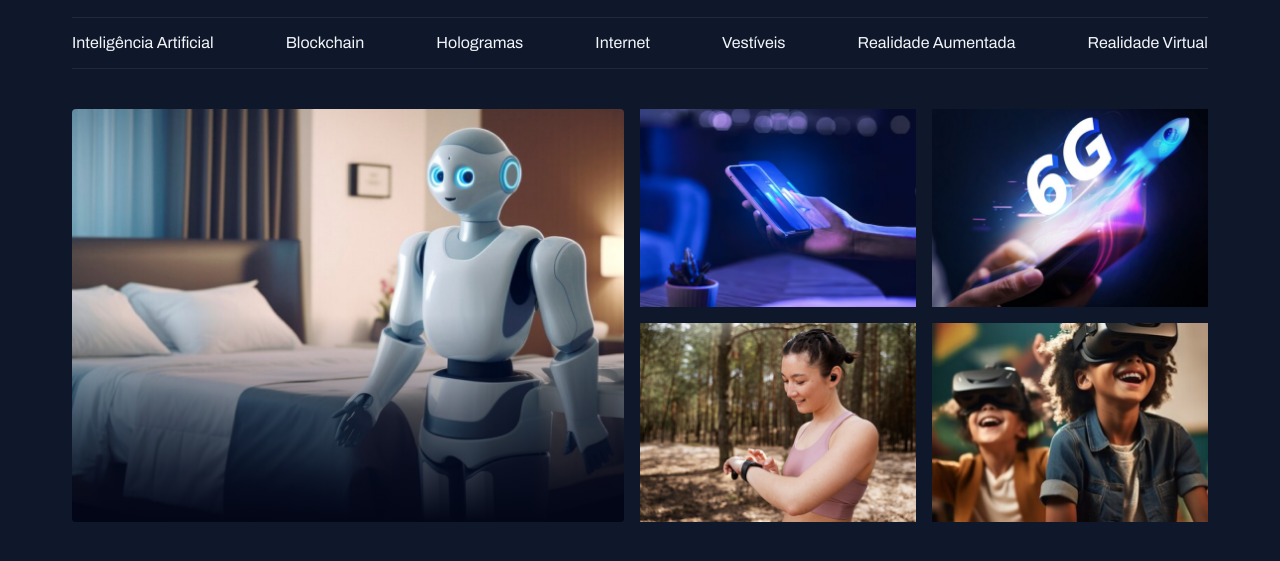
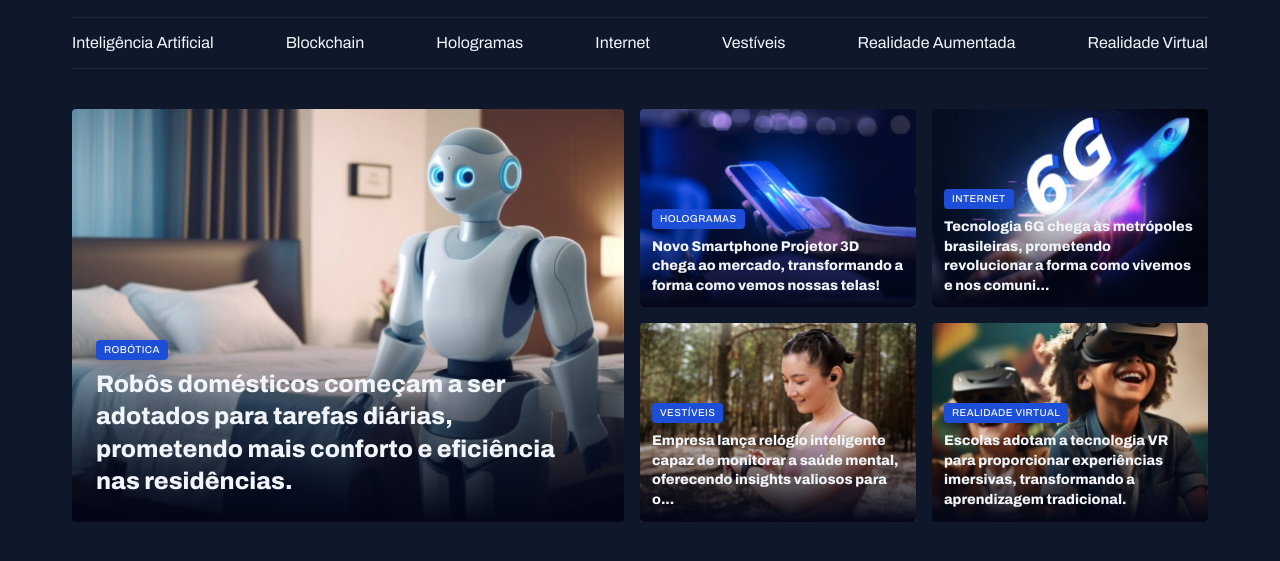
Before and after one commit to agadelhaa/portal-de-noticias, a plain HTML site: page index.html in a window 1280 px wide. Shown: the part 55-616 px from the top of the page. Drawn offline with Linux system fonts and the light colour scheme.

Commit message:
finalizando a sessão destaques

```diff
--- a/index.html
+++ b/index.html
@@ -42,25 +42,45 @@
     </header>
     <main class="grid container">
       <section id="featured" class="grid grid-flow-col gap-16">
-        <div class="card">
-          <img src="assets/images/Image 01.png" alt="" />
-        </div>
+        <figure class="card">
+          <img src="assets/images/Image 01.png" alt="Robôs domésticos começam a ser adotados para tarefas diárias, prometendo mais conforto e eficiência nas residências." />
+          <figcaption >
+            <span class="content-tag">robótica</span>
+            <h2 class="text-2xl">Robôs domésticos começam a ser adotados para tarefas diárias, prometendo mais conforto e eficiência nas residências.</h2>
+          </figcaption>
+        </figure>
         <div class="grid grid-cols-2 gap-16">
-          <div>
-            <img src="assets/images/Image 02.png" alt="" />
-          </div>
+          <figure class="card">
+            <img src="assets/images/Image 02.png" alt="Novo Smartphone Projetor 3D chega ao mercado, transformando a forma como vemos nossas telas!" />
+            <figcaption >
+            <span class="content-tag">hologramas</span>
+            <h2 class="text-lg">Novo Smartphone Projetor 3D chega ao mercado, transformando a forma como vemos nossas telas!</h2>
+          </figcaption>
+          </figure>
 
-          <div>
-            <img src="assets/images/Image 03.png" alt="" />
-          </div>
+          <figure class="card">
+            <img src="assets/images/Image 03.png" alt="Tecnologia 6G chega às metrópoles brasileiras, prometendo revolucionar a forma como vivemos e nos comunicamos." />
+            <figcaption >
+            <span class="content-tag">internet</span>
+            <h2 class="text-lg">Tecnologia 6G chega às metrópoles brasileiras, prometendo revolucionar a forma como vivemos e nos comuni...</h2>
+          </figcaption>
+          </figure>
 
-          <div>
-            <img src="assets/images/Image 04.png" alt="" />
-          </div>
+          <figure class="card">
+            <img src="assets/images/Image 04.png" alt="Empresa lança relógio inteligente capaz de monitorar a saúde mental, oferecendo insights valiosos para o bem-estar pessoal." />
+            <figcaption >
+            <span class="content-tag">vestíveis</span>
+            <h2 class="text-lg">Empresa lança relógio inteligente capaz de monitorar a saúde mental, oferecendo insights valiosos para o...</h2>
+          </figcaption>
+          </figure>
 
-          <div>
-            <img src="assets/images/Image 05.png" alt="" />
-          </div>
+          <figure class="card">
+            <img src="assets/images/Image 05.png" alt="Escolas adotam a tecnologia VR para proporcionar experiências imersivas, transformando a aprendizagem trad..." />
+            <figcaption >
+            <span class="content-tag">realidade virtual</span>
+            <h2 class="text-lg">Escolas adotam a tecnologia VR para proporcionar experiências imersivas, transformando a aprendizagem tradicional.</h2>
+          </figcaption>
+          </figure>
         </div>
       </section>
     </main>
--- a/styles/global.css
+++ b/styles/global.css
@@ -56,3 +56,15 @@ img {
 main {
     margin-top: 40px;
 }
+
+.content-tag {
+    display: inline-block;
+    background-color: var(--brand-color-dark);
+    padding: 4px 8px;
+    border-radius: 4px;
+    font: 500 10px/1.2 var(--font-family);
+    text-transform: uppercase;
+    letter-spacing: 0.04em;
+    color: var(--text-color-primary);
+    box-shadow: 0px 4px 16px rgba(2, 6, 23, 0.25);
+}
--- a/styles/section.css
+++ b/styles/section.css
@@ -2,7 +2,6 @@
   img {
     height: 100%;
     object-fit: cover;
-    }
   }
 
   .card {
@@ -15,10 +14,21 @@
       position: absolute;
       inset: 0;
       top: 50%;
-        background: linear-gradient(
-            180deg,
-            transparent 0%,
-            #020617 100%
-        );
+      background: linear-gradient(180deg, transparent 0%, #020617 100%);
+    }
+
+    figcaption {
+      position: absolute;
+      bottom: 0;
+      padding: 24px;
+
+      &:has(.text-lg) {
+        padding: 12px;
+      }
+
+      h2 {
+        margin-top: 8px;
       }
     }
+  }
+}
--- a/styles/utility.css
+++ b/styles/utility.css
@@ -15,3 +15,19 @@
 .gap-16 {
     gap: 16px;
 }
+
+.text-2xl {
+    font: var(--h1);
+}
+
+.text-xl {
+    font: var(--h2);
+}
+
+.text-lg {
+    font: var(--h3);
+}
+
+.text-sm {
+    font: var(--text-sm);
+}
```
Lines whose indentation alone changed are shown as unchanged.
